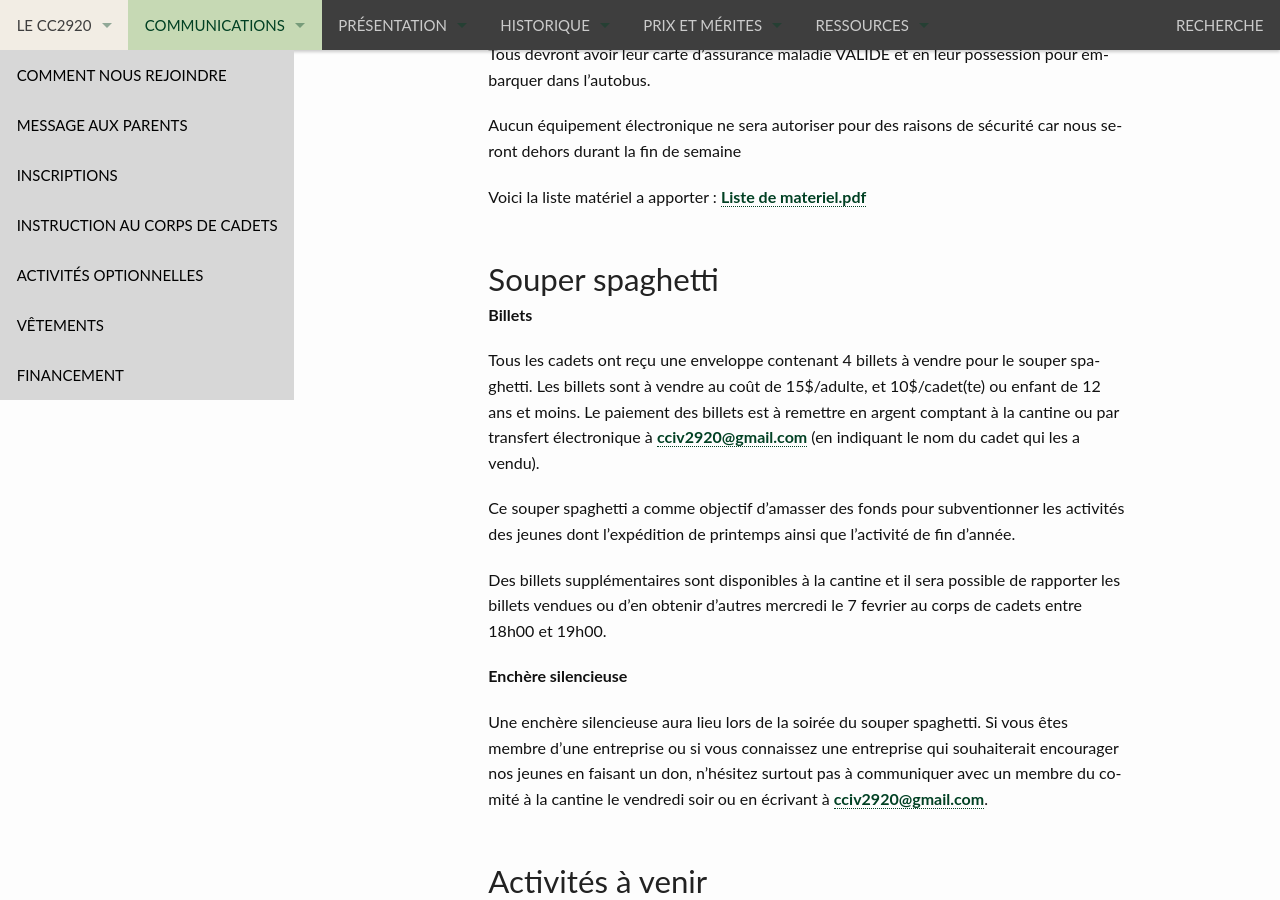
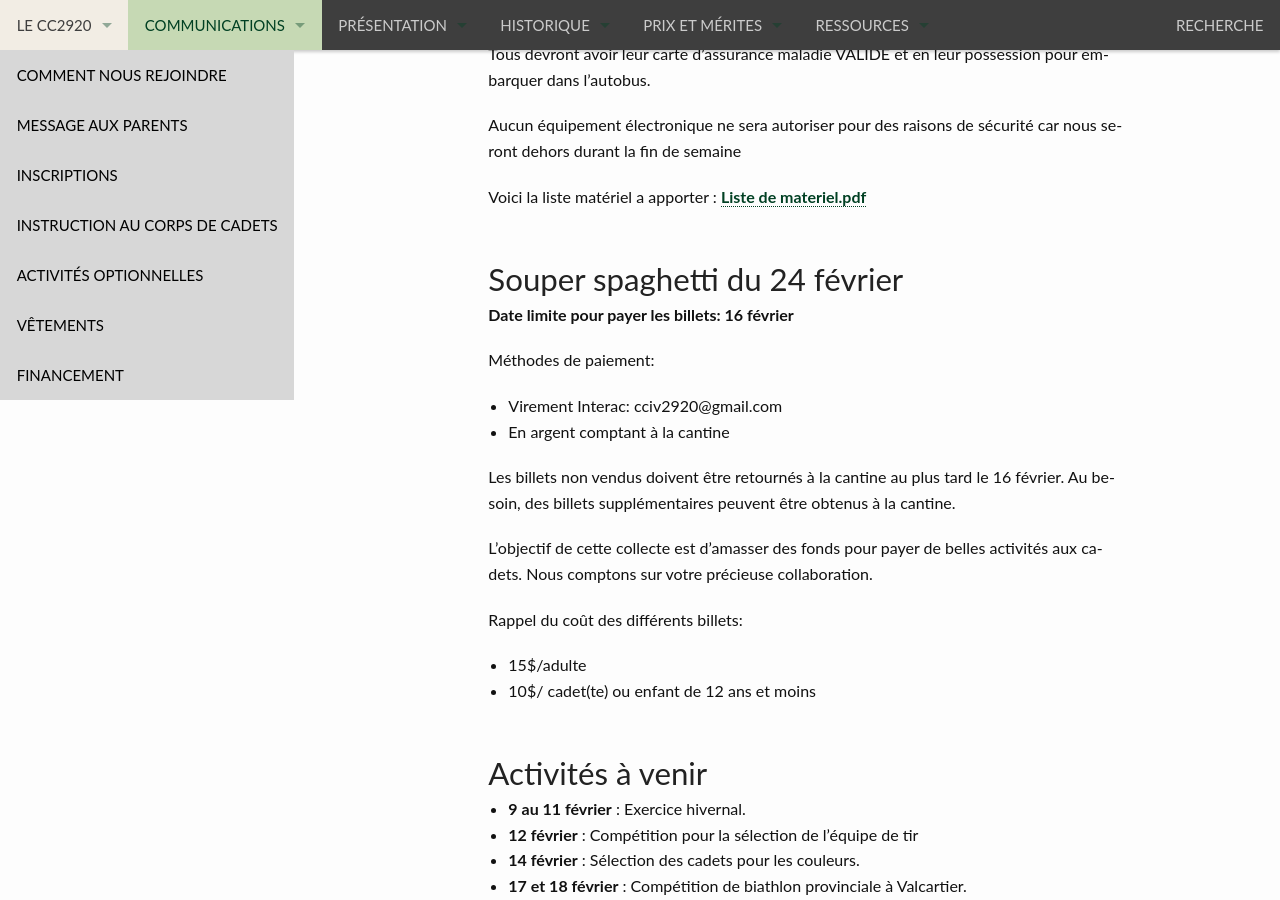
Before and after one commit to CC2920/web, a Jekyll site: the page built from _communications/messages.md, in a window 1280 px wide and 900 px high, scrolled down 1367 px. Built offline with Jekyll 4.4.1, drawn with Linux system fonts in a browser that asks for light colours.

Commit message:
Update souper spaghetti

```diff
--- a/_communications/messages.md
+++ b/_communications/messages.md
@@ -41,19 +41,22 @@ Aucun équipement électronique ne sera autoriser pour des raisons de sécurité
 Voici la liste matériel a apporter : [Liste de materiel.pdf](https://github.com/CC2920/web/files/14157709/Liste.de.materiel.pdf)
 
 
-## Souper spaghetti
+## Souper spaghetti du 24 février
 
-**Billets**
+**Date limite pour payer les billets: 16 février**
 
-Tous les cadets ont reçu une enveloppe contenant 4 billets à vendre pour le souper spaghetti. Les billets sont à vendre au coût de 15$/adulte, et 10$/cadet(te) ou enfant de 12 ans et moins. Le paiement des billets est à remettre en argent comptant à la cantine ou par transfert électronique à <cciv2920@gmail.com> (en indiquant le nom du cadet qui les a vendu).
+Méthodes de paiement:
+- Virement Interac: cciv2920@gmail.com
+- En argent comptant à la cantine
 
-Ce souper spaghetti a comme objectif d’amasser des fonds pour subventionner les activités des jeunes dont l’expédition de printemps ainsi que l’activité de fin d’année.
+Les billets non vendus doivent être retournés à la cantine au plus tard le 16 février. Au besoin, des billets supplémentaires peuvent être obtenus à la cantine.
 
-Des billets supplémentaires sont disponibles à la cantine et il sera possible de rapporter les billets vendues ou d'en obtenir d'autres mercredi le 7 fevrier au corps de cadets entre 18h00 et 19h00.
+L’objectif de cette collecte est d'amasser des fonds pour payer de belles activités aux cadets. Nous comptons sur votre précieuse collaboration.
 
-**Enchère silencieuse**
+Rappel du coût des différents billets:
+- 15$/adulte
+- 10$/ cadet(te) ou enfant de 12 ans et moins
 
-Une enchère silencieuse aura lieu lors de la soirée du souper spaghetti. Si vous êtes membre d’une entreprise ou si vous connaissez une entreprise qui souhaiterait encourager nos jeunes en faisant un don, n’hésitez surtout pas à communiquer avec un membre du comité à la cantine le vendredi soir ou en écrivant à <cciv2920@gmail.com>.
 
 ## Activités à venir
 
```
